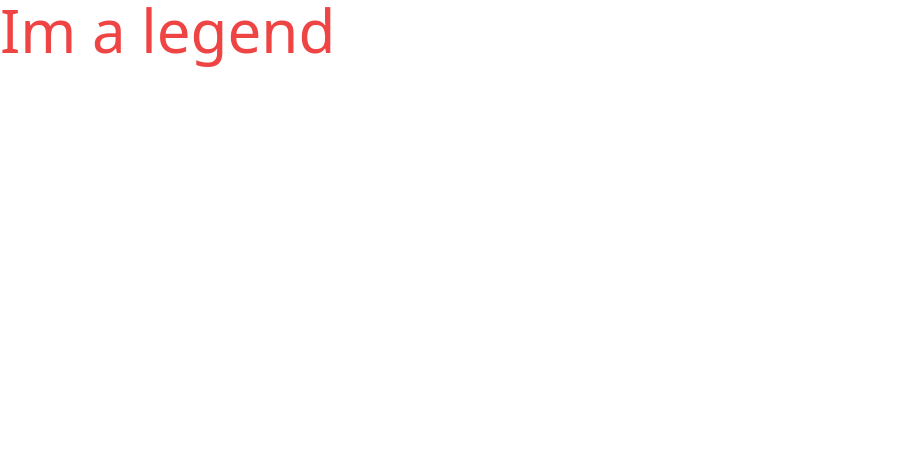
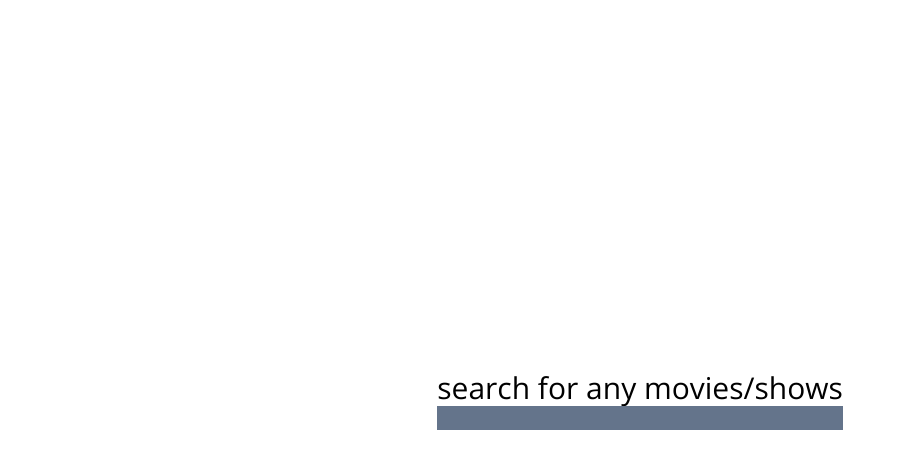
Before and after one commit to Massa-Albani4/movie-trailer-app, a React (Vite) app: page / in a window 1280 px wide. Shown: the top 468 px of the page, without its empty margins (0-904 px from the left). Built offline with nearby package versions, Linux system fonts and the light colour scheme.

Commit message:
Add custom screens

```diff
--- a/index.html
+++ b/index.html
@@ -2,7 +2,7 @@
 <html lang="en">
   <head>
     <meta charset="UTF-8" />
-    <link rel="icon" type="image/svg+xml" href="/vite.svg" />
+    <link rel="icon" type="image/svg+xml" href="./src/favicon-logo.svg" />
     <meta name="viewport" content="width=device-width, initial-scale=1.0" />
     <title>Movie Trailer App</title>
   </head>
--- a/src/App.jsx
+++ b/src/App.jsx
@@ -1,7 +1,12 @@
-import { useState } from "react";
-
 function App() {
-  return <div className="text-red-500 text-6xl">Im a legend</div>;
+  return (
+    <div className="h-screen flex font-body justify-center items-center">
+      <div className="flex flex-col">
+        <h1 className="text-3xl">search for any movies/shows</h1>
+        <input className="bg-slate-500" type="search" />
+      </div>
+    </div>
+  );
 }
 
 export default App;
--- a/tailwind.config.js
+++ b/tailwind.config.js
@@ -6,6 +6,10 @@ export default {
       colors: {
         gray: "#686868",
       },
+      screens: {
+        xl: "1440px",
+        "2xl": "1920px",
+      },
     },
     fontFamily: {
       body: ["Open Sans"],
```
